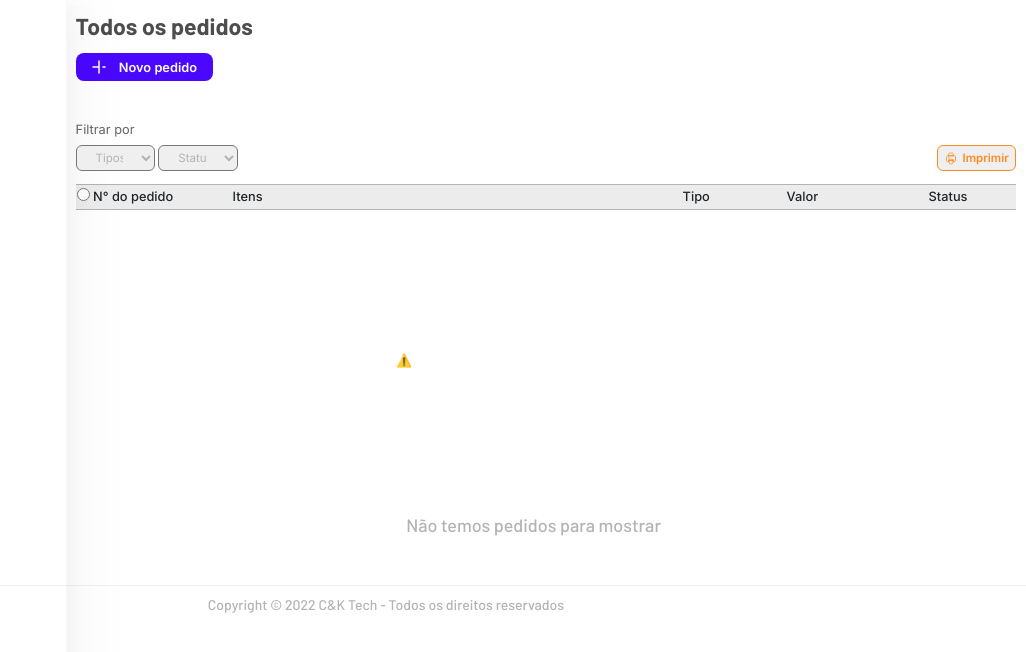
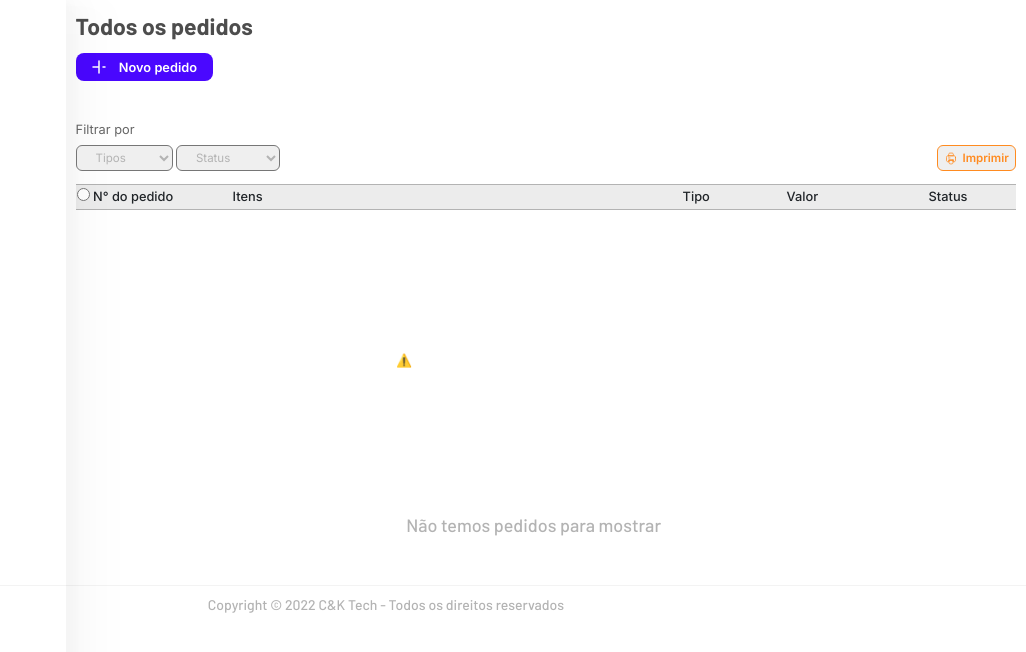
Before and after one commit to Kaykmagalhaesdiv/C-K-Tech, a plain HTML site: page index.html in a window 1280 px wide. Shown: the full height of the page, 254-1280 px from the left. Drawn offline with nearby package versions, Linux system fonts and the light colour scheme; no server answers.

Commit message:
refatoracao de codigo

```diff
--- a/Style/style.css
+++ b/Style/style.css
@@ -129,7 +129,7 @@ legend{
     font-size: 0.9rem;
     border-radius: 6px;
 
-    width: 6.2rem;
+    width: 6.rem;
     height: 2rem;
 }
 
```
Also changed, not shown: JS/script.js (+7 -7 lines).
